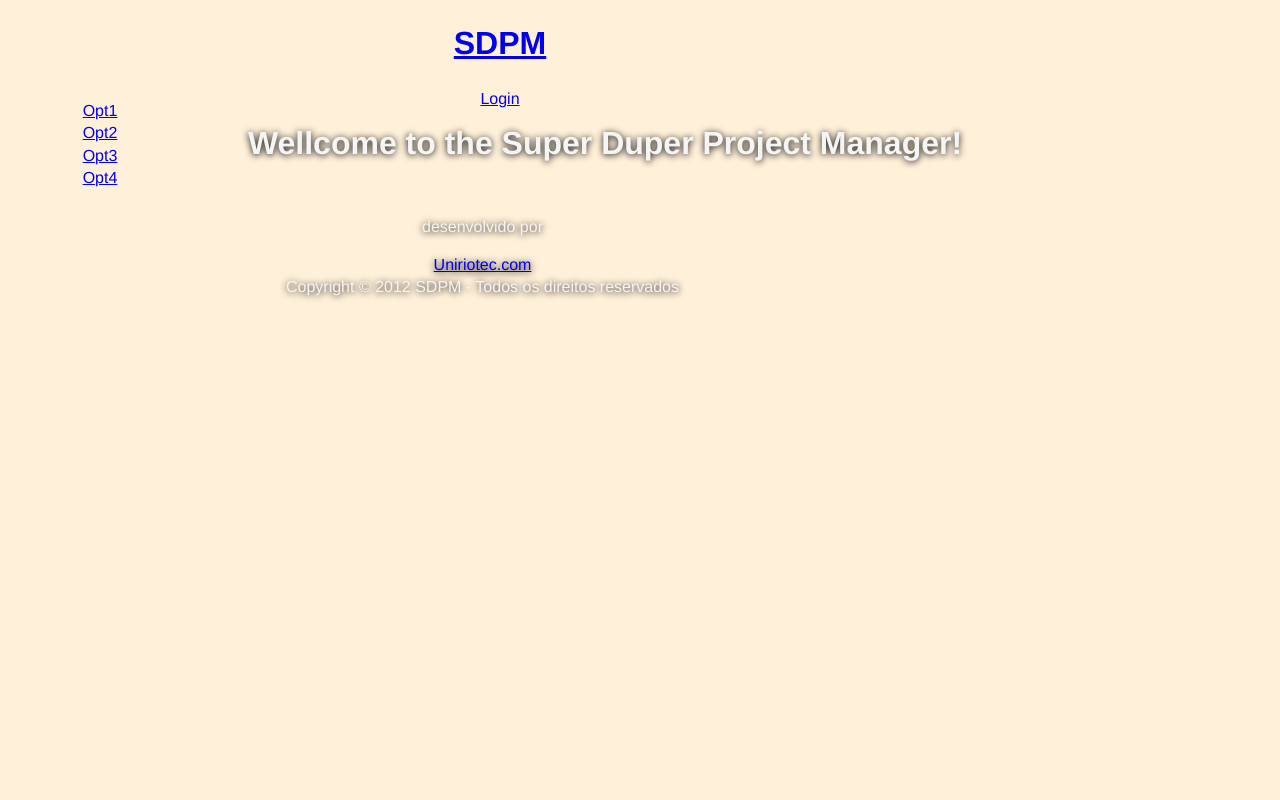
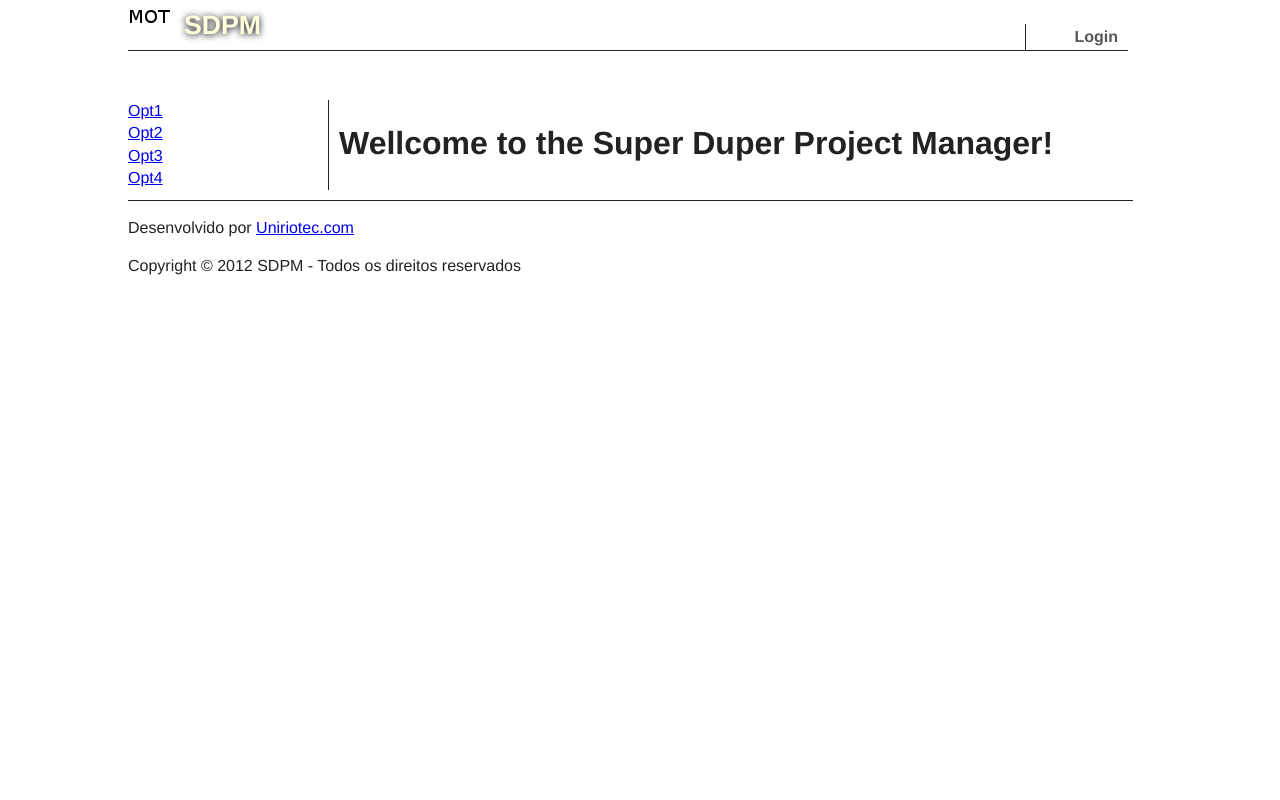
Before and after one commit to Uniriotec/SDPM, a Django app: template sdpm/templates/index.html in a window 1280 px wide. Run offline with Django 3.2, Linux system fonts and the light colour scheme; the template is opened without the code that fills it, so the values that code supplies are empty; parts of the project's set-up code (start-up, migrations or seed data) failed here and were passed over; some libraries are stand-ins or nearby versions.

Commit message:
Layout - MAking some basic and clean layout

```diff
--- a/sdpm/static/css/style.css
+++ b/sdpm/static/css/style.css
@@ -1,5 +1,5 @@
 html{
-    background: #fff0d9;
+    background: white;
     height:100%;
 }
 body {
@@ -8,9 +8,11 @@ body {
     list-style: none;
     list-style-type: none;
     font-family: helvetica;
+
+    /*
 	color: whiteSmoke;
 	text-shadow: black 0px 1px 7px;
-
+    */
 	margin:0;
 	padding:0;
 	text-align:center; /* hack para o IE */
@@ -26,13 +28,21 @@ body {
 
 }
 
+#wrapper{
+
+	width: 1024px;
+	margin:0 auto;
+	text-align:left; /* "remédio" para o hack do IE */
+}
+
 /**************************** HEADER  ****************************/
 header {
     /* box-shadow: 0px 3px 20px #000; */
-    /* top:0; */
     position: absolute;
     width: 1000px;
     height:50px;
+    border-bottom: 1px solid #222;
+
     /*
     background: #dbdbdb;
     background: -moz-linear-gradient(#e0e0e0,#d6d6d6);
@@ -49,7 +59,58 @@ header {
    height:50px;
 }
 
+#top_menu nav {
+    position: absolute;
+    right:0;
+    bottom:0;
 
+    width:auto;
+
+    height:26px;
+    float: right;
+    border-left: 1px solid #222;
+
+    padding: 0 0 0 38px;
+
+}
+#top_menu h1{
+    /* float: left; */
+    line-height: 50px;
+    margin: 0px;
+    padding: 0 50px 0 56px;
+    color: #FFD;
+    text-shadow: black 0px 1px 7px;
+    font-size: 20pt;
+    font-weight:bold;
+
+}
+#top_menu nav a{
+    text-decoration:none;
+    float: right;
+    padding: 0 10px;
+    color: #555;
+
+
+    font-size: 12pt;
+    line-height: 26px;
+    font-weight:bold;
+}
+#top_menu nav a:hover{
+	/*
+    color: #fff;
+    text-shadow: 1px 1px 1px black;
+    */
+    border-top: 1px solid #222;
+}
+
+.logo {
+    background: url(/static/images/logo.png) no-repeat;
+
+    background-size: 50px 50px;
+
+    /* background: #ABB; */
+    position: absolute;
+}
 
 /**************************** CONTAINER  ****************************/
 #container {
@@ -69,6 +130,7 @@ header {
 	position: relative;
 	float:left;
 	width: 200px;
+    border-right: 1px solid #222;
     /* clear: both; */
 }
 
@@ -91,6 +153,7 @@ header {
 
 footer {
 
+    border-top: 1px solid #222;
     clear: both;
     /*
     position: absolute;
--- a/sdpm/templates/util/base.html
+++ b/sdpm/templates/util/base.html
@@ -12,14 +12,8 @@
 {% endblock %}
 
 {% block 'body-header' %}
-	<div class="box_border">
-		<div id='top_menu' class="box_content clearfix" >
-			{% block 'header-logo' %}
-	 			{% include "util/header.html" %}
+		{% include "util/header.html" %}
 
-			{% endblock %}
-		</div>
-	</div>
 {% endblock %}
 
 
--- a/sdpm/templates/util/footer.html
+++ b/sdpm/templates/util/footer.html
@@ -1,12 +1,7 @@
-<div class="box_border">
-	<div id="footer_content" class="box_content clearfix" >
-		<div id="footer-logo">
+<div id="footer_content" class="box_content clearfix" >
+	<div id="footer-logo">
+		<p>Desenvolvido por <a href="http://uniriotec.com">Uniriotec.com</a></p>
+	</div>
+	<div id="copyright">Copyright © 2012 SDPM - Todos os direitos reservados</div>
 
-			<p>desenvolvido por</p>
-			<a href="http://uniriotec.com">Uniriotec.com</a>
-		</div>
-		<div id="copyright">Copyright © 2012 SDPM - Todos os direitos reservados</div>
-
-
-	</div>
 </div>
--- a/sdpm/templates/util/header.html
+++ b/sdpm/templates/util/header.html
@@ -1,12 +1,14 @@
 
+<div id='top_menu' class="clearfix" >
 	<a href="#"><h1 class='logo'>SDPM</h1></a>
 
 	<nav>
 
 		{% if request.user.is_authenticated %}
-	        <a href="#" class='opt_right'>{{request.user}}</a>
+		        <a href="#" class='opt_right'>{{request.user.email}}</a>
 		        <a href="#" >Logout</a>
 		{% else %}
 		        <a href="#" >Login</a>
 		{% endif %}
 	</nav>
+</div>
```
Lines whose indentation alone changed are shown as unchanged.
